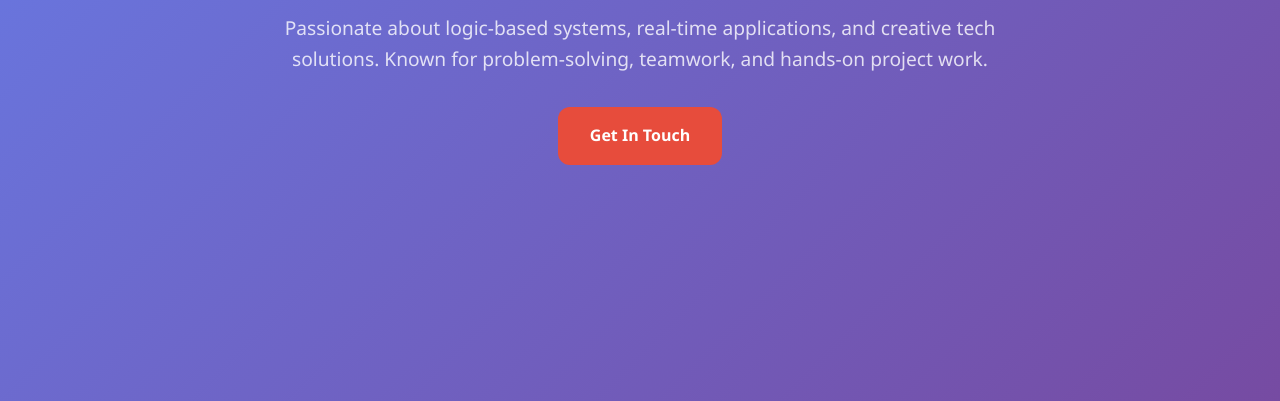
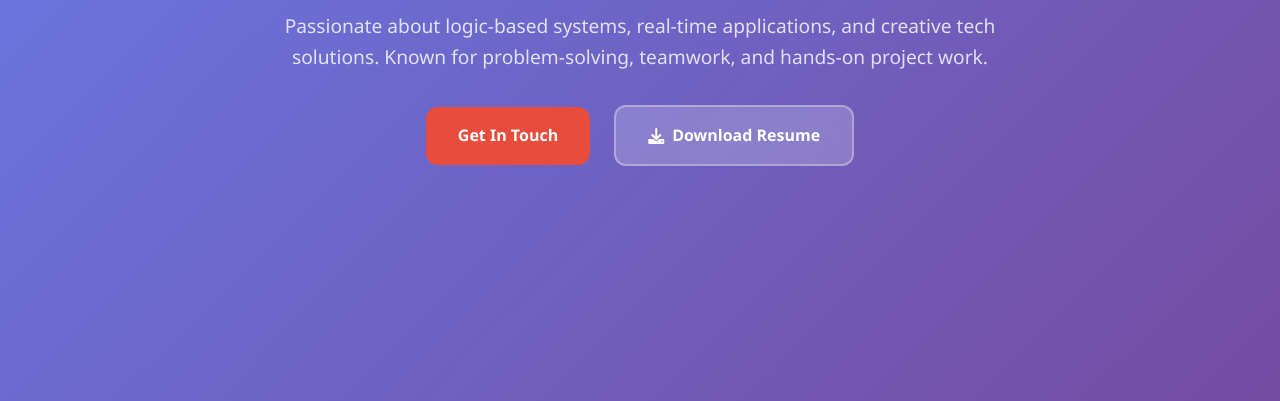
Before and after one commit to Pushwin/pushwin-portfolio, a plain HTML site: page index.html in a window 1280 px wide. Shown: the part 399-800 px from the top of the page. Drawn offline with Linux system fonts and the light colour scheme.

Commit message:
Added profile image and resume download feature

```diff
--- a/index.html
+++ b/index.html
@@ -32,7 +32,12 @@
             <h1>Pushwin T H</h1>
             <p class="subtitle">Computer Science Student & Developer</p>
             <p>Passionate about logic-based systems, real-time applications, and creative tech solutions. Known for problem-solving, teamwork, and hands-on project work.</p>
-            <a href="#contact" class="cta-button">Get In Touch</a>
+            <div class="hero-buttons">
+                <a href="#contact" class="cta-button">Get In Touch</a>
+                <a href="resume.pdf" class="resume-button" download="Pushwin_TH_Resume.pdf">
+                    <i class="fas fa-download"></i> Download Resume
+                </a>
+            </div>
         </div>
     </section>
 
--- a/styles.css
+++ b/styles.css
@@ -140,10 +140,19 @@ body {
     opacity: 0.8;
 }
 
-.cta-button {
-    display: inline-block;
+.hero-buttons {
+    display: flex;
+    gap: 1.5rem;
+    justify-content: center;
+    align-items: center;
+    flex-wrap: wrap;
+}
+
+.cta-button, .resume-button {
+    display: inline-flex;
+    align-items: center;
+    gap: 0.5rem;
     padding: 1rem 2rem;
-    background: var(--accent-color);
     color: white;
     text-decoration: none;
     border-radius: var(--border-radius);
@@ -151,7 +160,17 @@ body {
     transition: transform 0.3s ease, box-shadow 0.3s ease;
 }
 
-.cta-button:hover {
+.cta-button {
+    background: var(--accent-color);
+}
+
+.resume-button {
+    background: rgba(255, 255, 255, 0.2);
+    border: 2px solid rgba(255, 255, 255, 0.3);
+    backdrop-filter: blur(10px);
+}
+
+.cta-button:hover, .resume-button:hover {
     transform: translateY(-3px);
     box-shadow: 0 15px 40px rgba(0, 0, 0, 0.3);
 }
```
Also changed, not shown: profile-image.jpg (added), 1 other file.
